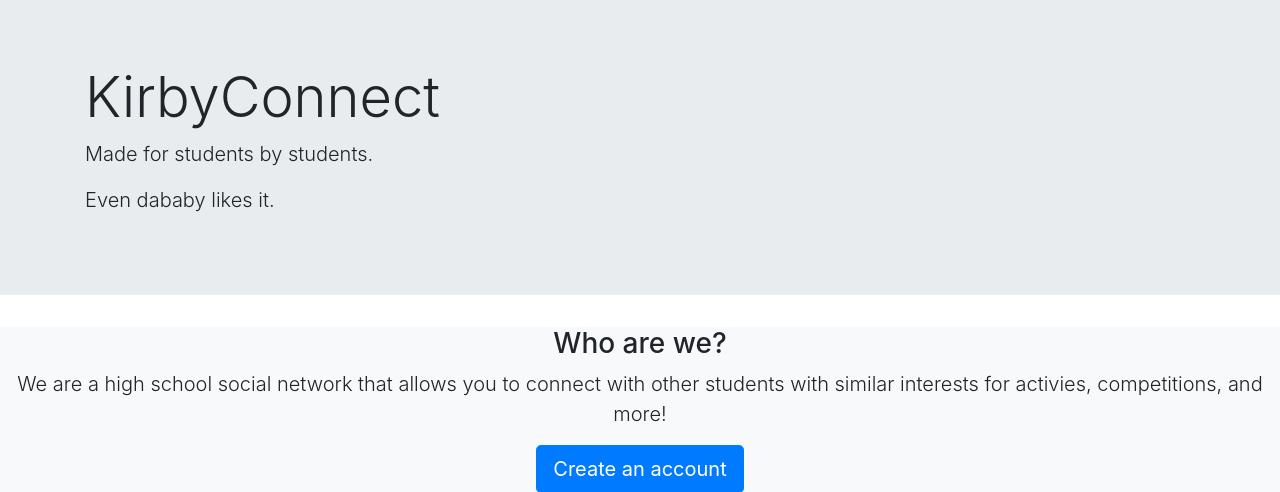
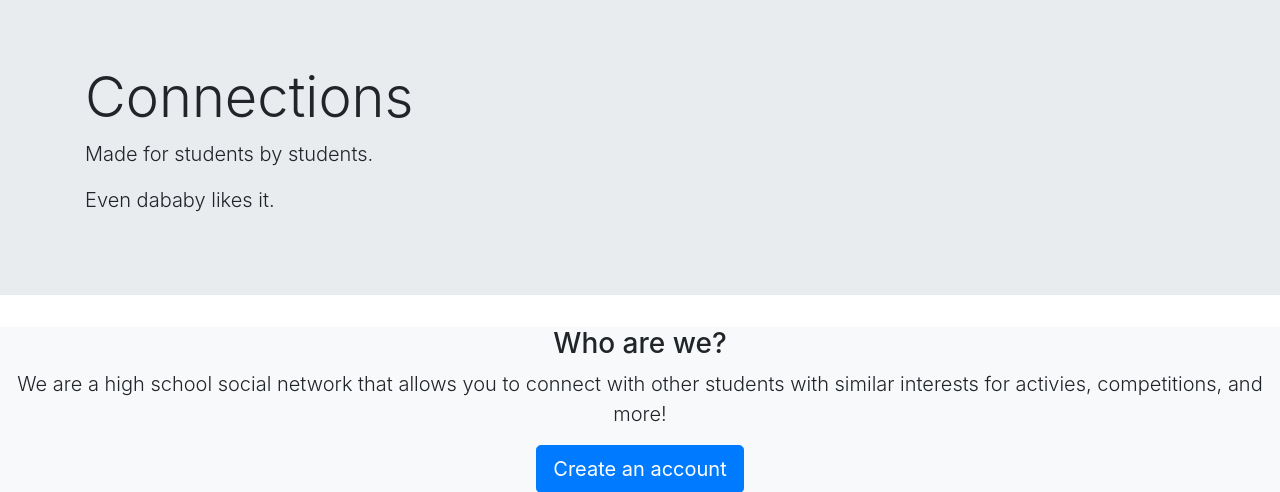
Before and after one commit to ishdpk/student-app, a Flask app: page / in a window 1280 px wide. Shown: the part 56-548 px from the top of the page. Run offline with Flask 2, Linux system fonts and the light colour scheme; parts of the project's set-up code (start-up, migrations or seed data) failed here and were passed over; some libraries are stand-ins or nearby versions.

Commit message:
Update index.html

```diff
--- a/templates/index.html
+++ b/templates/index.html
@@ -50,7 +50,7 @@
 <!--First Container-->
 <div class="jumbotron jumbotron-fluid">
   <div class="container">
-    <h1 class="display-4">KirbyConnect</h1>
+    <h1 class="display-4">Connections</h1>
     <p class="lead">Made for students by students.</p>
     <p class="lead">Even dababy likes it.</p>
   </div>
```
